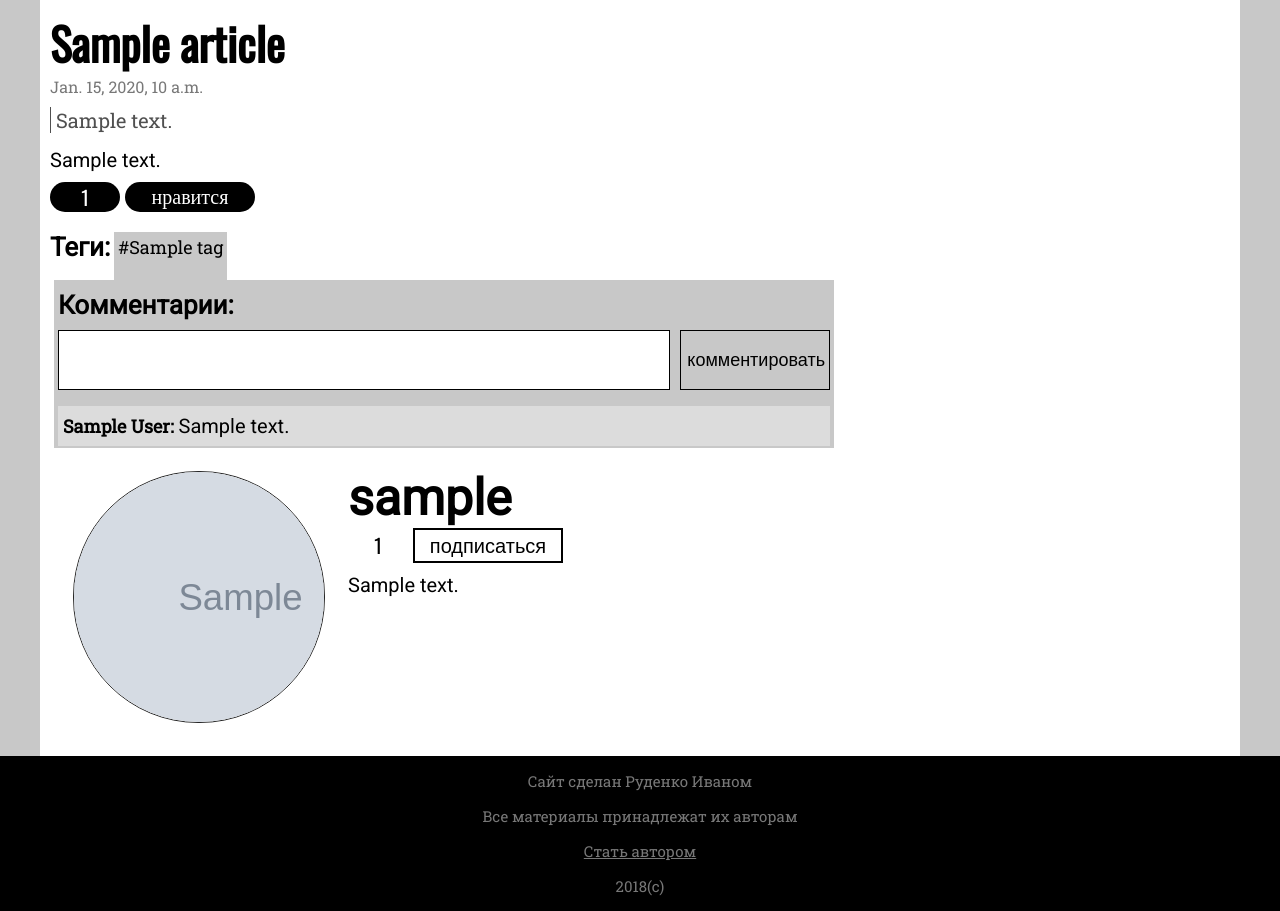
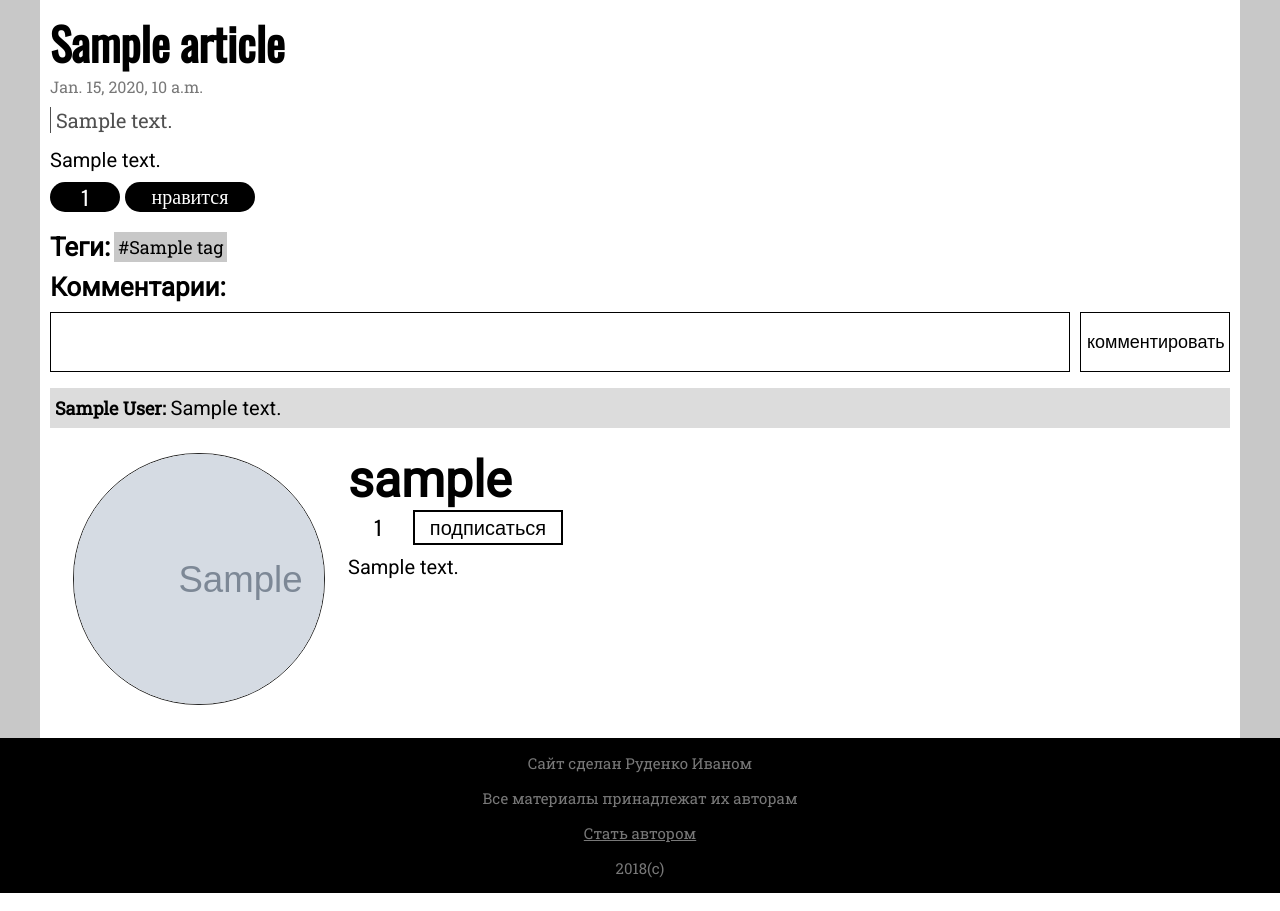
Before and after one commit to RudyWhale/AC-django-project, a Django app: template main/templates/main/article.html in a window 1280 px wide. Shown: the part 251-1162 px from the top of the page. Run offline with Django 3.2, Linux system fonts and the light colour scheme; the template is opened without the code that fills it: most values are stand-ins (such as "Sample title", 1, 10 or a date in 2020); grey boxes marked "Sample" are stand-in pictures.

Commit message:
Correct tag display on article page

```diff
--- a/main/templates/main/article.html
+++ b/main/templates/main/article.html
@@ -35,7 +35,7 @@
       <h5 class="tags_header">Теги:</h5>
 
       {% for tag in article.tag_set.all %}
-        <a class="tag" href="{% url 'tag' pk=tag.pk %}">#{{tag.name}}</p>
+        <a class="tag" href="{% url 'tag' pk=tag.pk %}">#{{tag.name}}</a>
       {% empty %}
         <p class="no_tags_label">Теги не указаны</p>
       {% endfor %}
```
